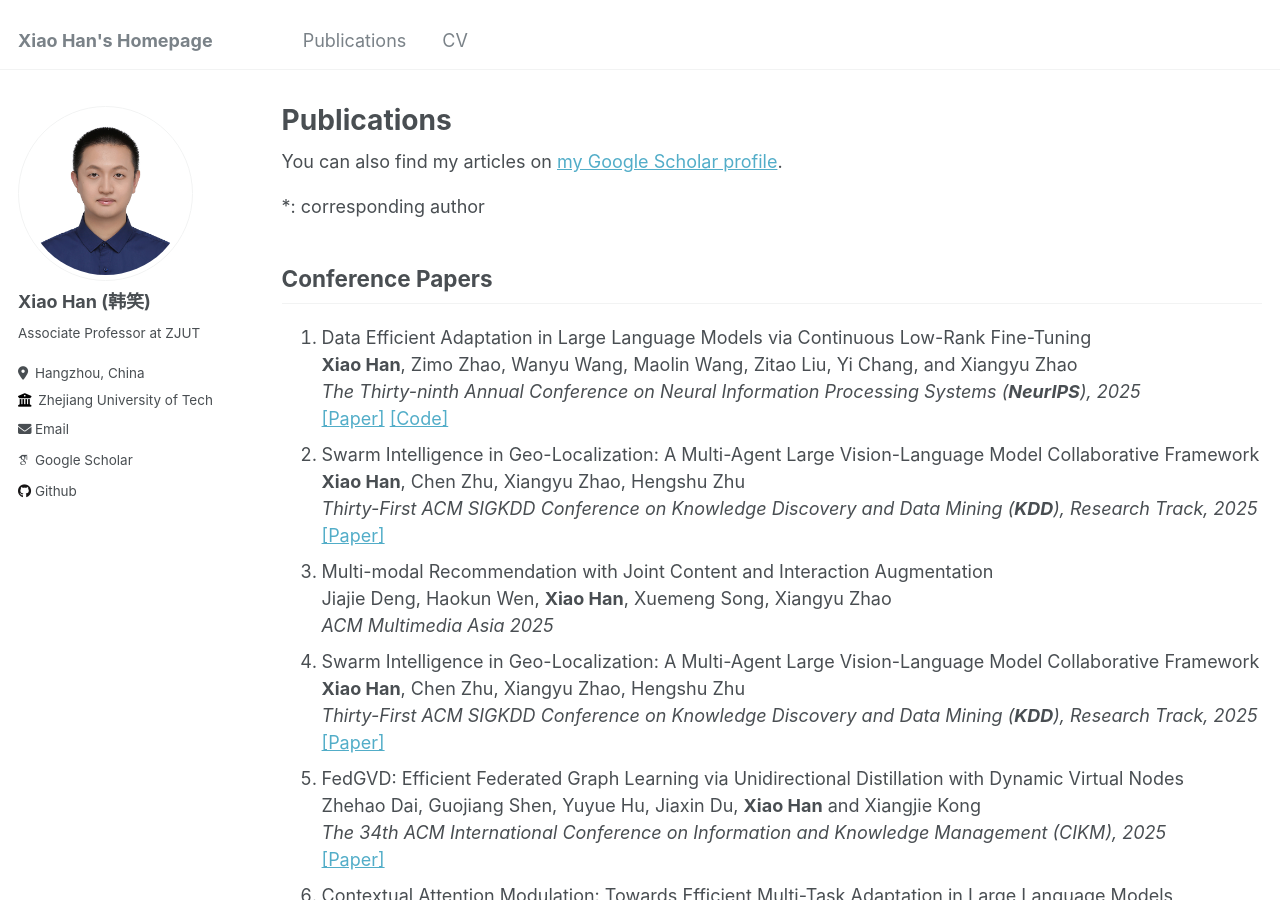
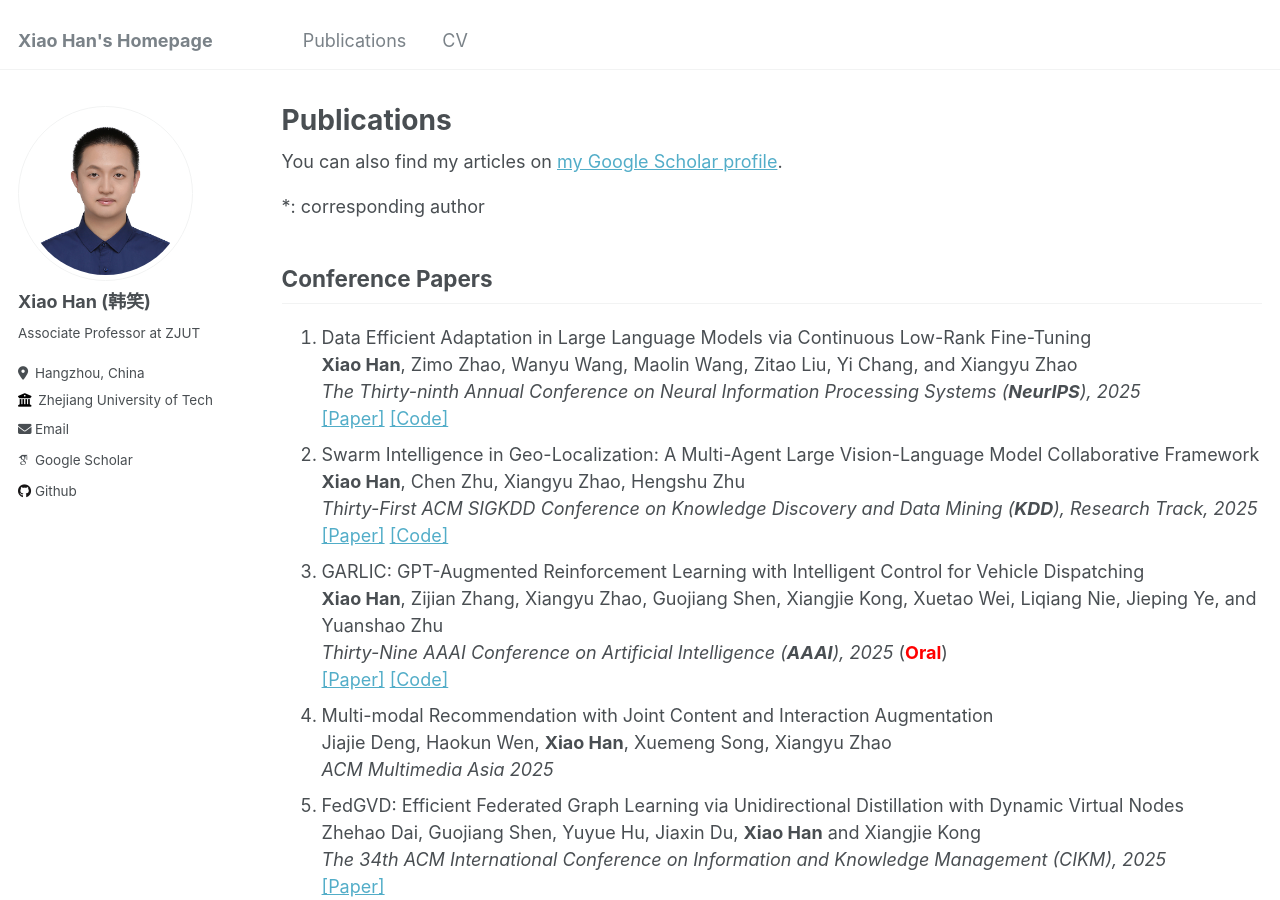
Before and after one commit to hahahenha/hahahenha.github.io, a Jekyll site: the page built from _pages/publications.md, in a window 1280 px wide and 900 px high. Built offline with Jekyll 4.4.1, drawn with Linux system fonts in a browser that asks for light colours; some web fonts are replaced.

Commit message:
Update publications.md

```diff
--- a/_pages/publications.md
+++ b/_pages/publications.md
@@ -25,18 +25,21 @@ author_profile: true
      Swarm Intelligence in Geo-Localization: A Multi-Agent Large Vision-Language Model Collaborative Framework <br>
      <Strong>Xiao Han</Strong>, Chen Zhu, Xiangyu Zhao, Hengshu Zhu <br>
      <em>Thirty-First ACM SIGKDD Conference on Knowledge Discovery and Data Mining (<Strong>KDD</Strong>), Research Track, 2025</em> <br>
-     <a target="_blank" rel="noopener" href="https://dl.acm.org/doi/10.1145/3711896.3737141">[Paper]</a>
+     <a target="_blank" rel="noopener" href="../Papers/KDD2025_smileGeo.pdf">[Paper]</a>
+     <a target="_blank" rel="noopener" href="https://github.com/Applied-Machine-Learning-Lab/smileGeo">[Code]</a>
+  </li>
+  <li>
+      GARLIC: GPT-Augmented Reinforcement Learning with Intelligent Control for Vehicle Dispatching <br>
+     <Strong>Xiao Han</Strong>, Zijian Zhang, Xiangyu Zhao, Guojiang Shen, Xiangjie Kong, Xuetao Wei, Liqiang Nie, Jieping Ye, and Yuanshao Zhu <br>
+      <em>Thirty-Nine AAAI Conference on Artificial Intelligence (<Strong>AAAI</Strong>), 2025</em>
+      (<Strong style="color: red;">Oral</Strong>)<br>
+      <a target="_blank" rel="noopener" href="../Papers/AAAI2025_GARLIC.pdf">[Paper]</a>
+      <a target="_blank" rel="noopener" href="https://github.com/Applied-Machine-Learning-Lab/GARLIC">[Code]</a>
   </li>
   <li>
      Multi-modal Recommendation with Joint Content and Interaction Augmentation <br>
      Jiajie Deng, Haokun Wen, <Strong>Xiao Han</Strong>, Xuemeng Song, Xiangyu Zhao<br>
      <em>ACM Multimedia Asia 2025</em>
-  </li>
-  <li>
-       Swarm Intelligence in Geo-Localization: A Multi-Agent Large Vision-Language Model Collaborative Framework <br>
-       <Strong>Xiao Han</Strong>, Chen Zhu, Xiangyu Zhao, Hengshu Zhu <br>
-       <em>Thirty-First ACM SIGKDD Conference on Knowledge Discovery and Data Mining (<Strong>KDD</Strong>), Research Track, 2025</em> <br>
-       <a target="_blank" rel="noopener" href="https://dl.acm.org/doi/10.1145/3711896.3737141">[Paper]</a>
   </li>
   <li>
      FedGVD: Efficient Federated Graph Learning via Unidirectional Distillation with Dynamic Virtual Nodes <br>
```
